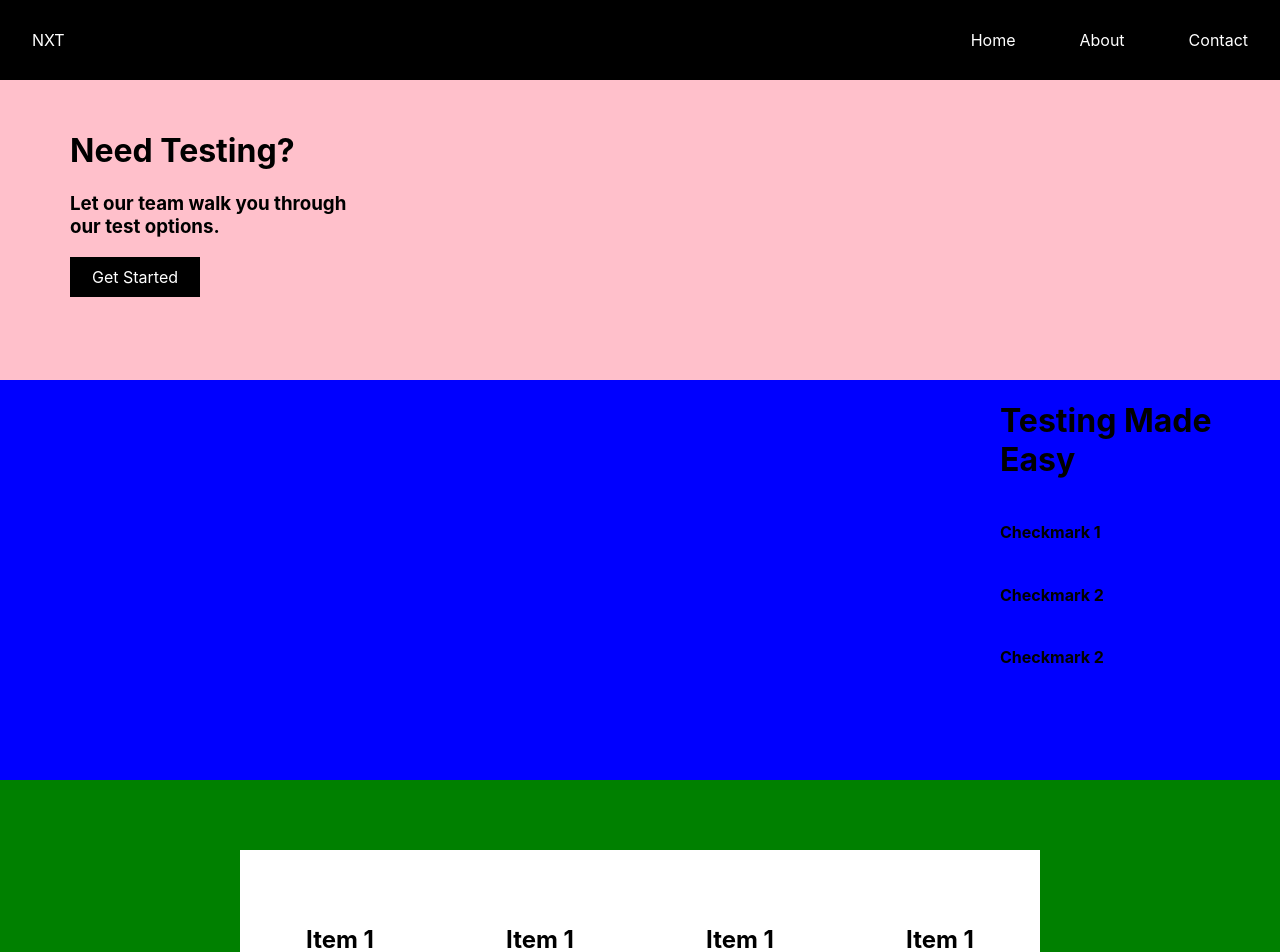
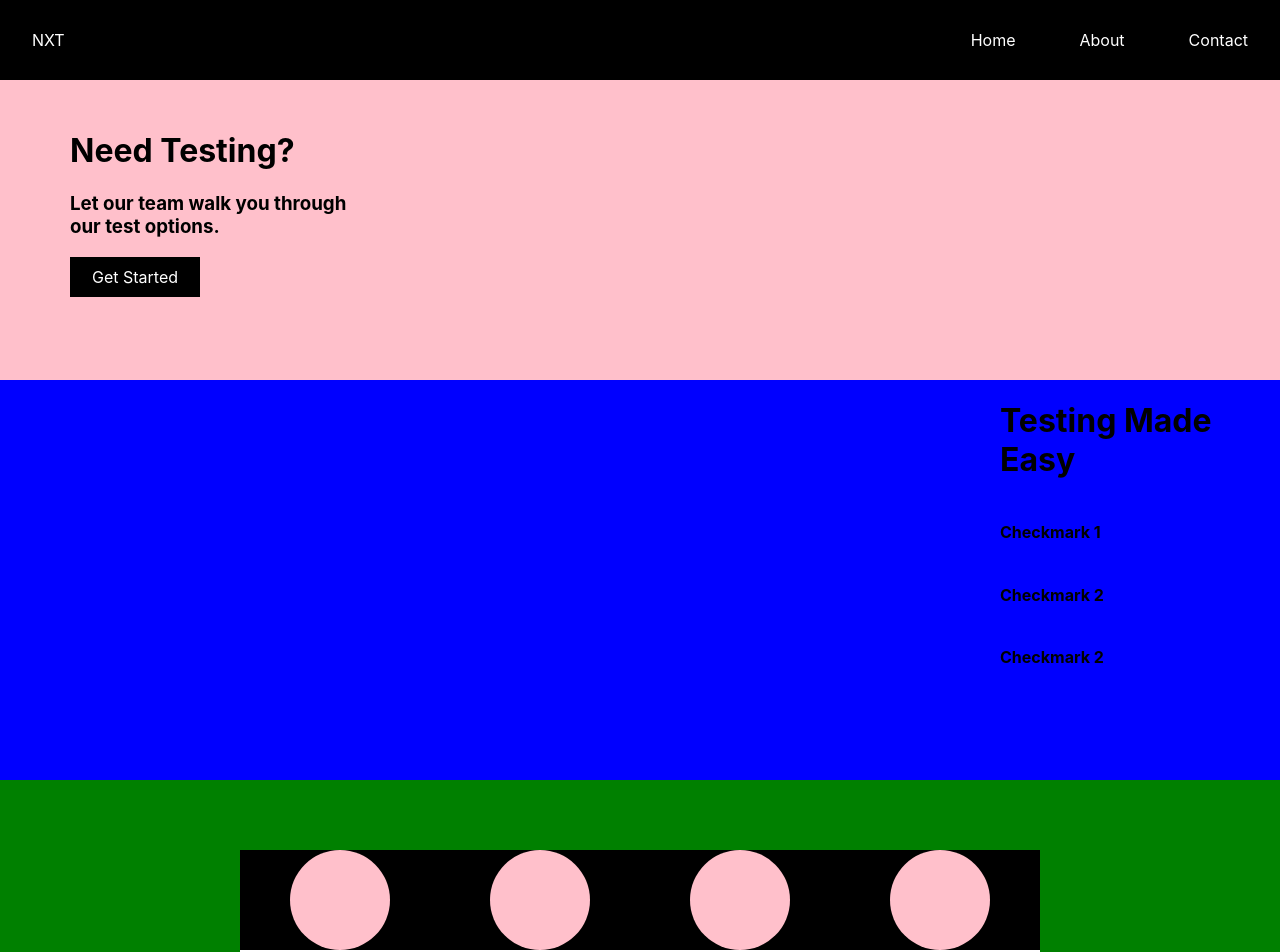
Before and after one commit to Danfirech/covid-landingpage, a Next.js app: page / in a window 1280 px wide. Shown: the top 952 px of the page. Built offline with nearby package versions, Linux system fonts and the light colour scheme.

Commit message:
finished circle boxes

```diff
--- a/components/About.js
+++ b/components/About.js
@@ -34,7 +34,22 @@ const BottomContainerBoxes = styled.div`
   height: 260px;
   width: 200px;
   background-color: white;
-  padding-top: 55px;
+`;
+
+const IconContainer = styled.div`
+  display: flex;
+  justify-content: center;
+  align-items: center;
+  height: 100px;
+  width: 200px;
+  background-color: black;
+`;
+
+const IconCircle = styled.div`
+  height: 100px;
+  width: 100px;
+  background-color: pink;
+  border-radius: 50px;
 `;
 
 const About = () => {
@@ -48,7 +63,9 @@ const About = () => {
       </AboutContainerTop>
       <AboutContainerBottom>
         <BottomContainerBoxes>
-          <h2>Item 1</h2>
+          <IconContainer>
+            <IconCircle></IconCircle>
+          </IconContainer>
           <h3>Competitvely priced</h3>
           <h5>
             We have competitive pricing <br></br>
@@ -56,7 +73,9 @@ const About = () => {
           </h5>
         </BottomContainerBoxes>
         <BottomContainerBoxes>
-          <h2>Item 1</h2>
+          <IconContainer>
+            <IconCircle></IconCircle>
+          </IconContainer>
           <h3>Fast service</h3>
           <h5>
             We have competitive pricing <br></br>
@@ -64,7 +83,9 @@ const About = () => {
           </h5>
         </BottomContainerBoxes>
         <BottomContainerBoxes>
-          <h2>Item 1</h2>
+          <IconContainer>
+            <IconCircle></IconCircle>
+          </IconContainer>
           <h3>Same Day Results</h3>
           <h5>
             We have competitive pricing <br></br>
@@ -72,7 +93,9 @@ const About = () => {
           </h5>
         </BottomContainerBoxes>
         <BottomContainerBoxes>
-          <h2>Item 1</h2>
+          <IconContainer>
+            <IconCircle></IconCircle>
+          </IconContainer>
           <h3>Certified</h3>
           <h5>
             We have competitive pricing <br></br>
```
